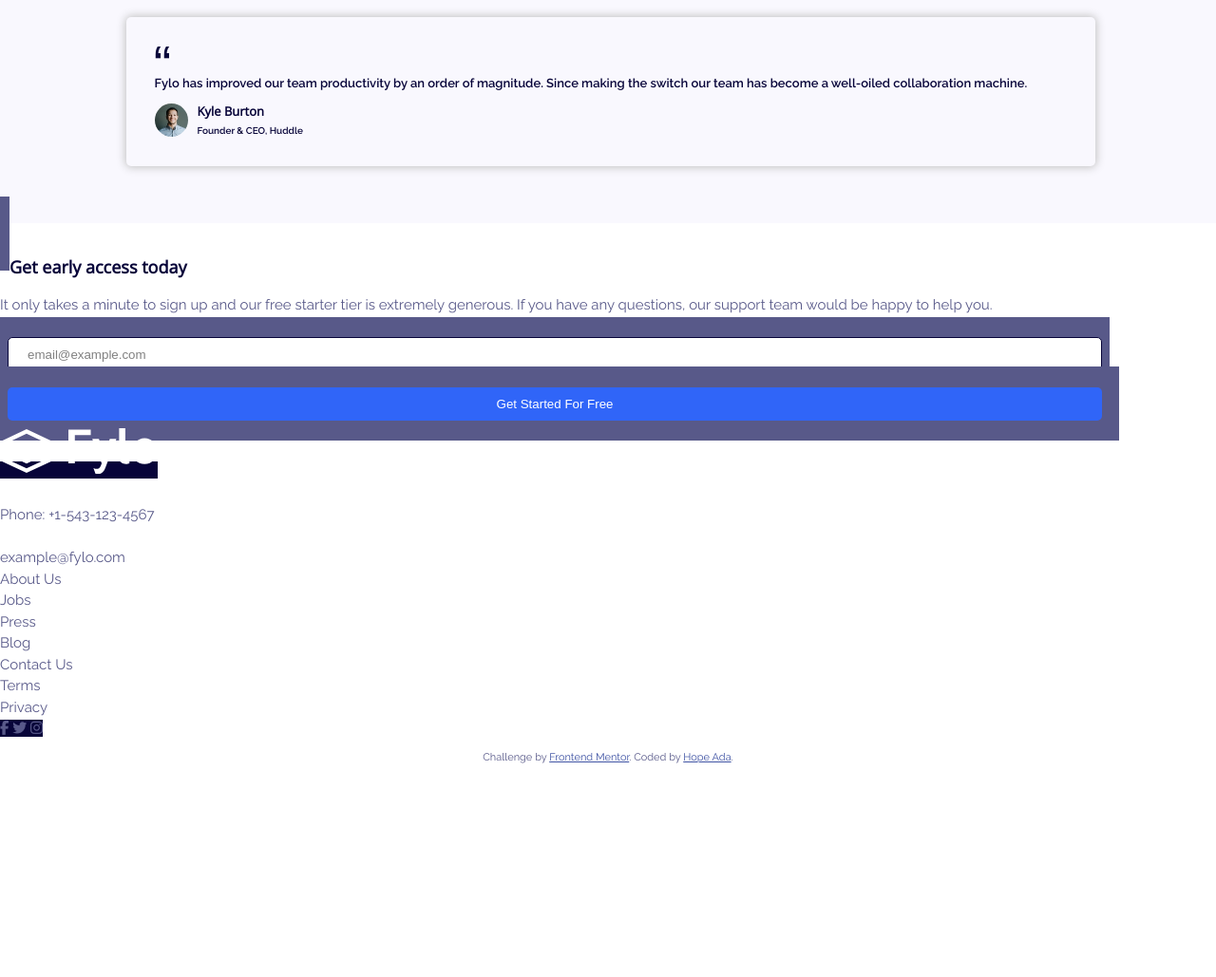
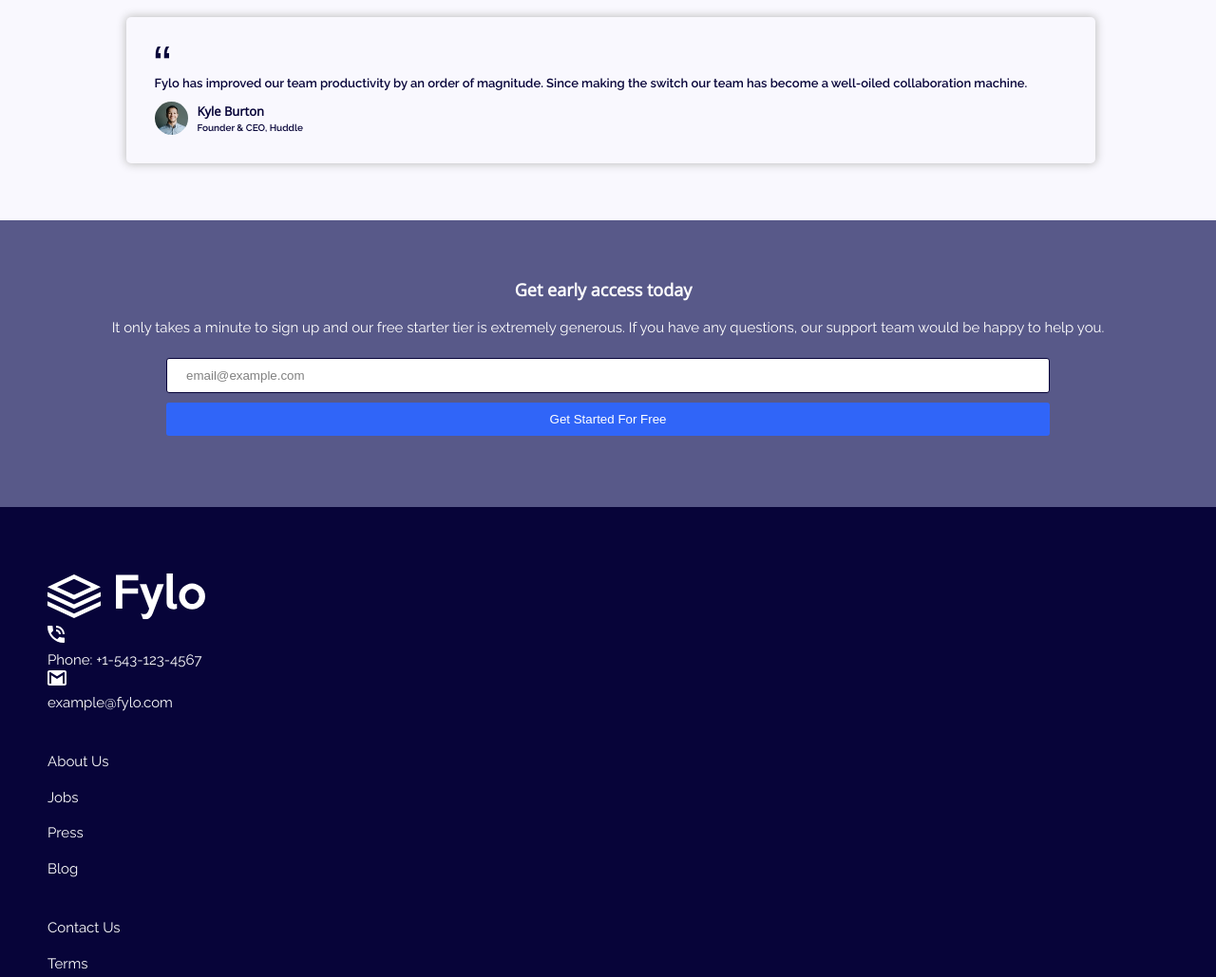
Before and after one commit to HopeAda/FyloLandingPage, a plain HTML site: page index.html in a window 1280 px wide. Shown: the part 2420-3449 px from the top of the page at 95% size. Before the commit the page ends 3237 px from the top, so only its background shows below. Drawn offline with nearby package versions, Linux system fonts and the light colour scheme.

Commit message:
Constructed the 'Get early Access section'

```diff
--- a/index.html
+++ b/index.html
@@ -76,8 +76,8 @@
 </span>
 
 <span class="footer">
-  <img src="images/footer.svg" alt="">
   <span class="footer_inner">
+    <img src="images/footer.svg" alt="">
     <div class="info">
       <div class="media">
         <div class="image_part">
@@ -93,21 +93,21 @@
       </div>
     </div>
     <div class="one">
-      <article>  About Us
+      <article>  <p>About Us</p>
 </article>
-      <article>  Jobs
+      <article>  <p>Jobs</p>
 </article>
-      <article>  Press
+      <article>  <p>Press</p>
 </article>
-      <article>  Blog
+      <article> <p>Blog</p>
 </article>
     </div>
     <div class="two">
-      <article>  Contact Us
+      <article>  <p>Contact Us</p>
 </article>
-      <article>  Terms
+      <article>  <p>Terms</p>
 </article>
-      <article>  Privacy
+      <article>  <p>Privacy</p>
 </article>
     </div>
     <span class="socials">
--- a/styles.css
+++ b/styles.css
@@ -31,7 +31,7 @@ h1,
 h2,
 h3{
     color: var(--VeryDarkBlue);
-    margin: 1rem 1rem 0 1rem;
+    margin: 1rem 1rem 0 0;
     font-family: "Open Sans", sans-serif;
 }
 
@@ -40,6 +40,7 @@ h1{
 }
 h2{
     font-size: 1.8rem;
+    text-align: center;
 }
 h3{
     font-size: 1.3rem;
@@ -92,7 +93,7 @@ input, .btn{
     padding: 1rem 2rem;
     width: 90%;
     margin: .8rem;
-    border-radius: 5px;
+    border-radius: 3px;
 }
 ::placeholder{
     color: gray;
@@ -201,16 +202,57 @@ input:focus{
 }
 .person p{
     font-size: 1rem;
-    margin-top: .3rem;
 }
+
 
 
 .sign_up{
     background: var(--DesaturatedBlue);
     width: 100%;
-    padding: 3rem 1rem;
+    padding: 5rem 2rem 7rem 2rem;
+    display: flex;
+    flex-direction: column;
+    text-align: center;
+    justify-content: center;
+    align-items: center;
 }
+.sign_up h2, .sign_up p{
+    color: white;
+    padding: 0 2rem;
+}
+.sign_up input, .sign_up .btn{
+    width: 75%;
+    margin: .5rem;
+}
+
 
 .footer{
     background-color: var(--VeryDarkBlue);
+    display: flex;
+    flex-direction: column;
+    color: white;
+    padding: 7rem 5rem 5rem 5rem;
 }
+i{
+    border: 1px solid white;
+    border-radius: 50%;
+    padding: 10px;
+    margin: .5rem;
+    text-align: center;
+    vertical-align: middle;
+}
+i:nth-of-type(1){
+    padding: 10px 13px;
+}
+
+
+.one, .two{
+    margin: 4rem 0 0 0;
+}
+.socials{
+    margin-top: 2rem;
+    width: 100%;
+    display: inline-flex;
+    align-items: center;
+    justify-content: center;
+}
```
